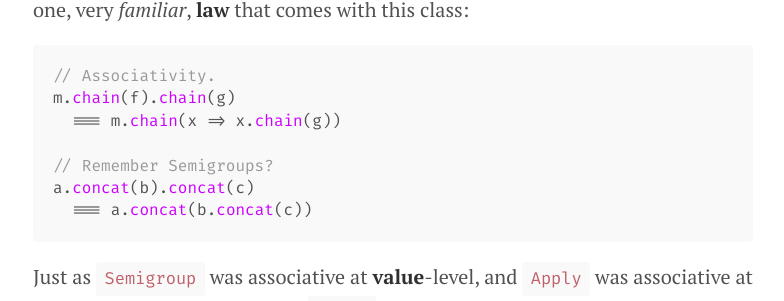
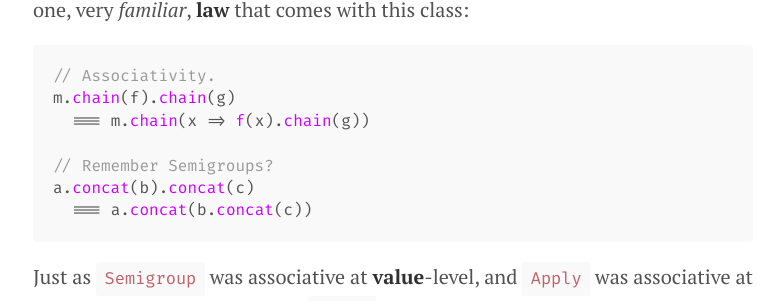
Before and after one commit to i-am-tom/i-am-tom.github.io, a Jekyll site: the page built from _posts/2017-05-15-fantas-eel-and-specification-13.md, in a window 1280 px wide and 900 px high, scrolled down 8842 px. Shown: the part 149-450 px from the top of the window, without its empty margins (247-1031 px from the left). Built offline with Jekyll 4.4.1, drawn with Linux system fonts in a browser that asks for light colours; comment, search, counter and statistics services are not loaded.

````diff
--- a/_posts/2017-05-15-fantas-eel-and-specification-13.md
+++ b/_posts/2017-05-15-fantas-eel-and-specification-13.md
@@ -309,7 +309,7 @@ We've also seen that we can define `ap` in terms of `chain` in a way that will w
 ```javascript
 // Associativity.
 m.chain(f).chain(g)
-  === m.chain(x => x.chain(g))
+  === m.chain(x => f(x).chain(g))
 
 // Remember Semigroups?
 a.concat(b).concat(c)
````
